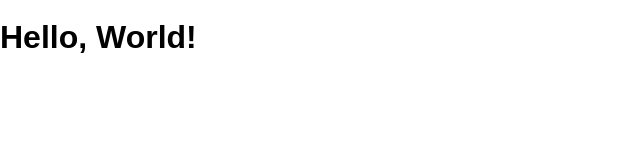
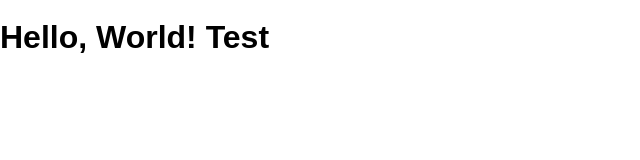
Before and after one commit to ktrammell95/hobbies, a website: page public/index.html in a window 1280 px wide. Shown: the whole page, without its empty margins (0-640 px from the left). Drawn offline with Linux system fonts and the light colour scheme.

Commit message:
First commit

```diff
--- a/public/index.html
+++ b/public/index.html
@@ -7,6 +7,6 @@
     <link rel="stylesheet" href="/screen.css">
   </head>
   <body>
-    <h1>Hello, World!</h1>
+    <h1>Hello, World! Test</h1>
   </body>
 </html>
```
